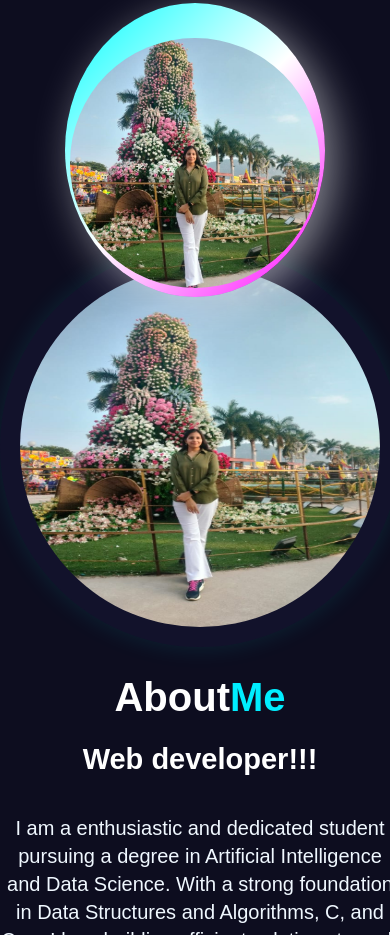
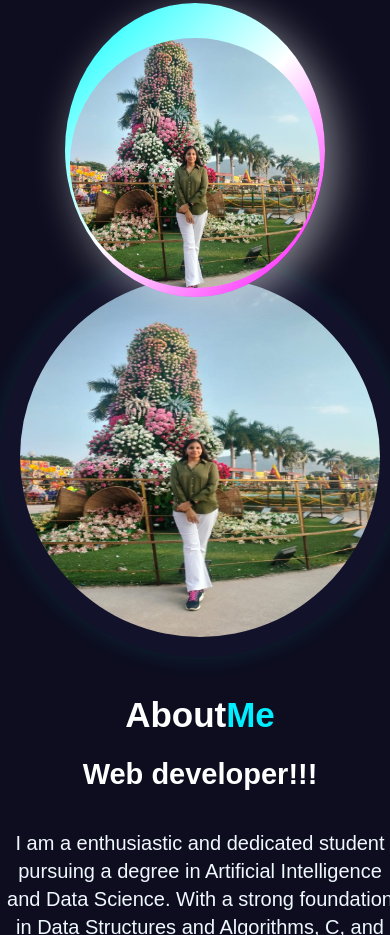
Before and after one commit to anshika-sys/Portfolio, a plain HTML site: page index.html in a window 390 px wide. Shown: the part 597-1532 px from the top of the page. Drawn offline with nearby package versions, Linux system fonts and the light colour scheme.

Commit message:
updated css

```diff
--- a/style.css
+++ b/style.css
@@ -579,7 +579,7 @@ body {
   }
 
   .About-me img {
-    margin: 0 auto;
+    margin: 10px auto;
   }
 
   .tech-grid {
@@ -632,7 +632,7 @@ body {
   }
 
   .about-text h2 {
-    font-size: 40px;
+    font-size: 35px;
   }
 
   .tech-grid {
```
